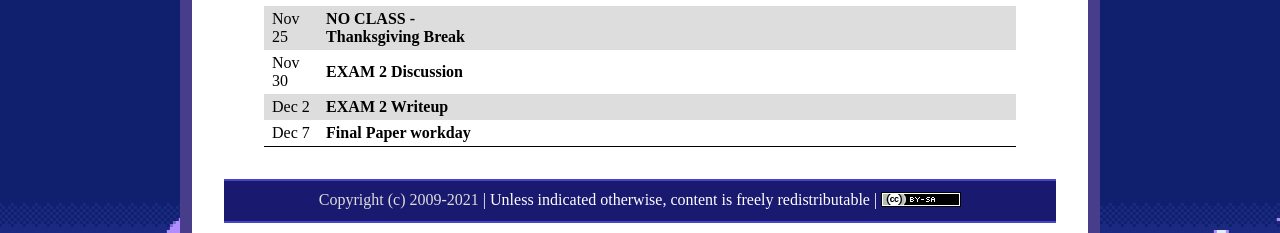
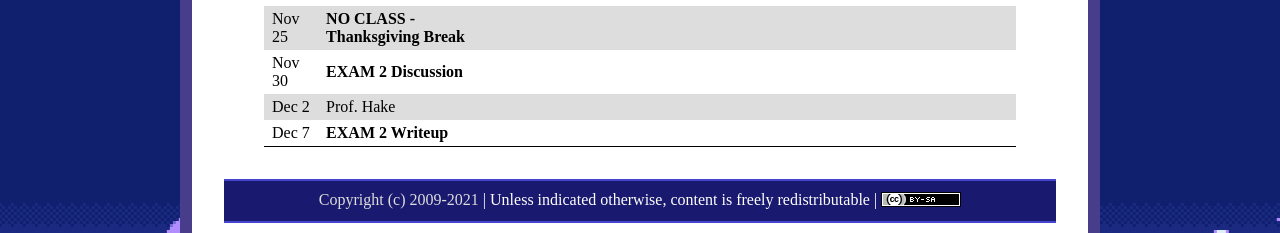
Before and after one commit to ycpcs/cs456-fall2021, a Jekyll site: the page built from schedule/index.md, in a window 1280 px wide. Shown: the part 2041-2274 px from the top of the page. Built offline with Jekyll 4.4.1, drawn with Linux system fonts in a browser that asks for light colours.

Commit message:
update schedule
update schedule

```diff
--- a/schedule/index.md
+++ b/schedule/index.md
@@ -43,8 +43,8 @@ All reading materials can be accessed via [Schmidt Library](http://library.ycp.e
 > Nov 23  | Misc | |
 > Nov 25  | **NO CLASS - Thanksgiving Break** | |
 > Nov 30  | **EXAM 2 Discussion** | |
-> Dec 2   | **EXAM 2 Writeup** | |
-> Dec 7   | **Final Paper workday** | |
+> Dec 2   | Prof. Hake | |
+> Dec 7   | **EXAM 2 Writeup** | |
 
 
 <!--
```
